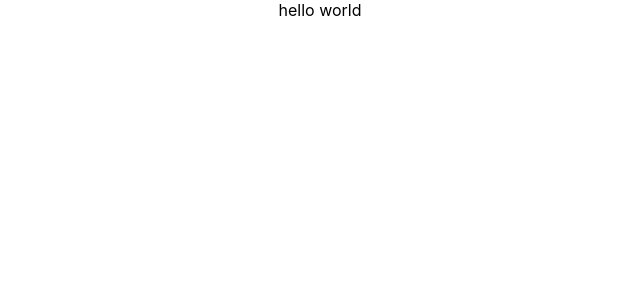
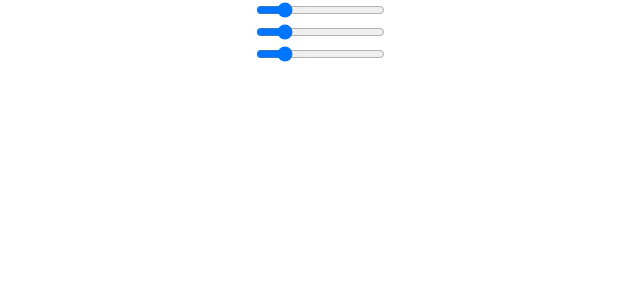
Before and after one commit to ryanhall999/tester, a React (Create React App) app: page / in a window 1280 px wide. Shown: the top 300 px of the page, without its empty margins (320-960 px from the left). Built offline with nearby package versions, Linux system fonts and the light colour scheme.

Commit message:
1st commit

```diff
--- a/src/App.js
+++ b/src/App.js
@@ -1,8 +1,20 @@
-import React from "react";
+import React, { useState } from "react";
 import "./App.css";
+import Inputs from "./inputs.js";
+import Box from "./box.js";
 
 function App() {
-	return <div className="App">hello world</div>;
+	// usesteate will hole the 3 numbers change with sliders
+	// sliders will be their own componemnt
+	// bow is just a div inline css
+	const [colors, setColors] = useState([]);
+
+	return (
+		<div className="App">
+			<Inputs />
+			<Box />
+		</div>
+	);
 }
 
 export default App;
--- /dev/null
+++ b/src/box.js
@@ -0,0 +1,5 @@
+import React from "react";
+
+export default function Box() {
+	return <div></div>;
+}
--- /dev/null
+++ b/src/inputs.js
@@ -0,0 +1,17 @@
+import React from "react";
+
+export default function Inputs() {
+	return (
+		<div>
+			<div class="slidecontainer">
+				<input type="range" min="1" max="255" value="50" class="slider"></input>
+			</div>
+			<div class="slidecontainer">
+				<input type="range" min="1" max="255" value="50" class="slider"></input>
+			</div>
+			<div class="slidecontainer">
+				<input type="range" min="1" max="255" value="50" class="slider"></input>
+			</div>
+		</div>
+	);
+}
```
